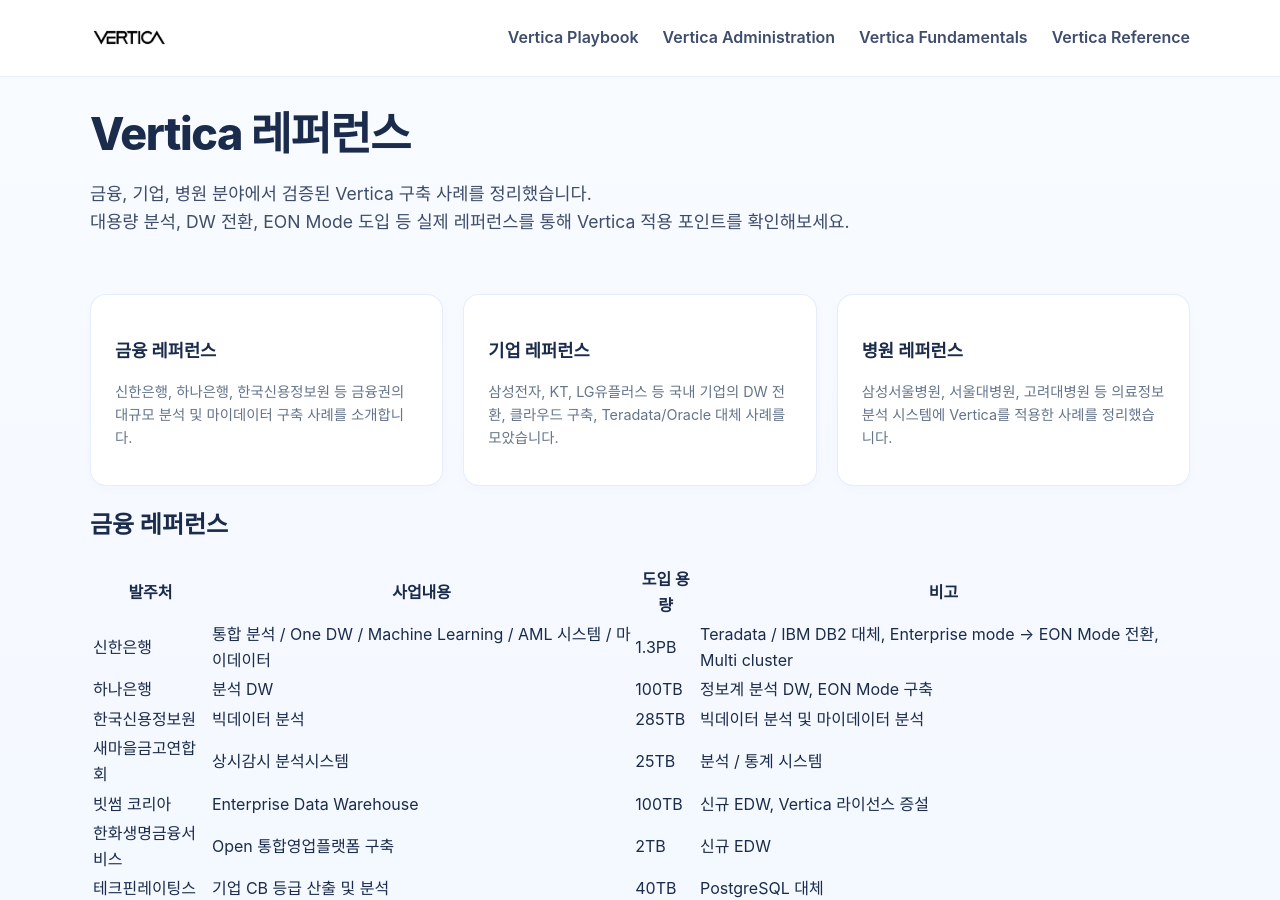
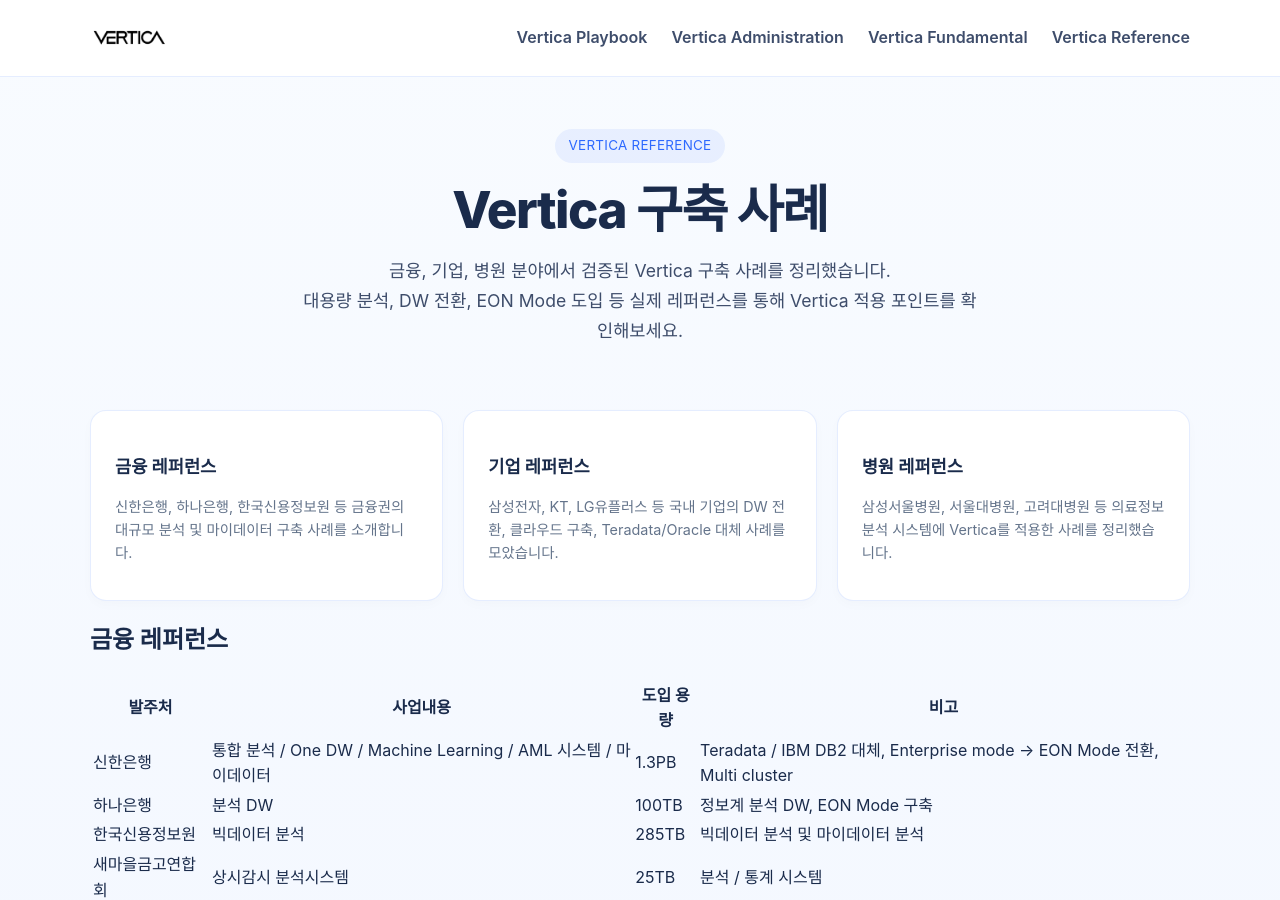
Before and after one commit to JIN0326/vertica_blog, a Jekyll site: the page built from reference.md, in a window 1280 px wide and 900 px high. Built offline with Jekyll 4.4.1, drawn with Linux system fonts in a browser that asks for light colours.

Commit message:
Update blog content and styling

```diff
--- a/_layouts/default.html
+++ b/_layouts/default.html
@@ -39,7 +39,7 @@
             </div>
 
             <div class="dropdown">
-              <a href="{{ '/fundamentals' | relative_url }}">Vertica Fundamentals</a>
+              <a href="{{ '/fundamentals' | relative_url }}">Vertica Fundamental</a>
               <div class="dropdown-content">
                 <a href="{{ '/fundamentals' | relative_url }}">Vertica 학습하기</a>
               </div>
--- a/reference.md
+++ b/reference.md
@@ -3,12 +3,12 @@
 layout: default
 ---
 
-<div class="hero-container">
-  <div class="hero-content">
-    <h1>Vertica 레퍼런스</h1>
-    <p>금융, 기업, 병원 분야에서 검증된 Vertica 구축 사례를 정리했습니다. <br>
-    대용량 분석, DW 전환, EON Mode 도입 등 실제 레퍼런스를 통해 Vertica 적용 포인트를 확인해보세요.</p>
-  </div>
+
+<div class="page-hero">
+  <span class="chip">Vertica Reference</span>
+  <h1> Vertica 구축 사례</h1>
+  <p>금융, 기업, 병원 분야에서 검증된 Vertica 구축 사례를 정리했습니다. <br>
+  대용량 분석, DW 전환, EON Mode 도입 등 실제 레퍼런스를 통해 Vertica 적용 포인트를 확인해보세요.</p>
 </div>
 
 <section class="reference-section">
```
